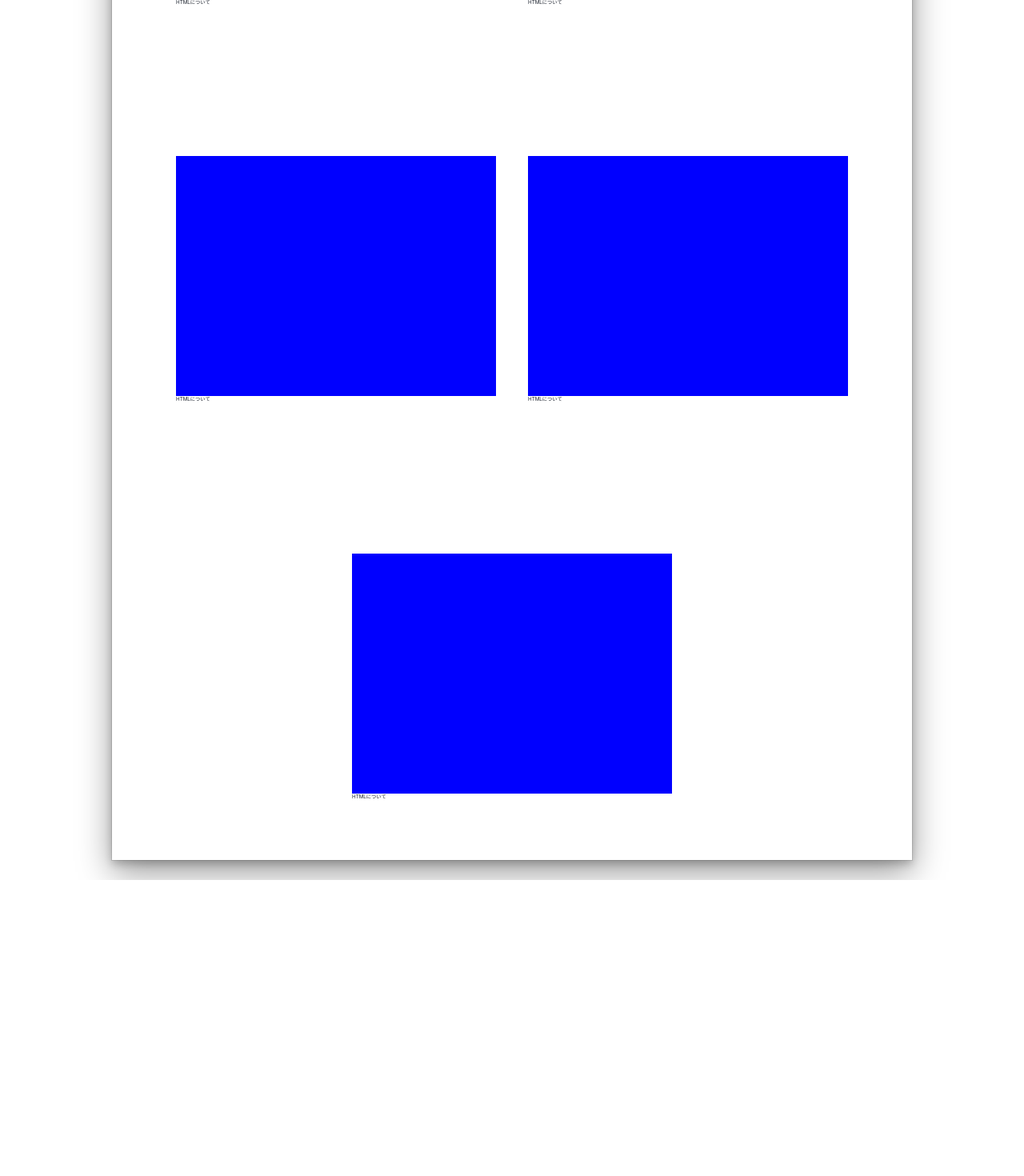
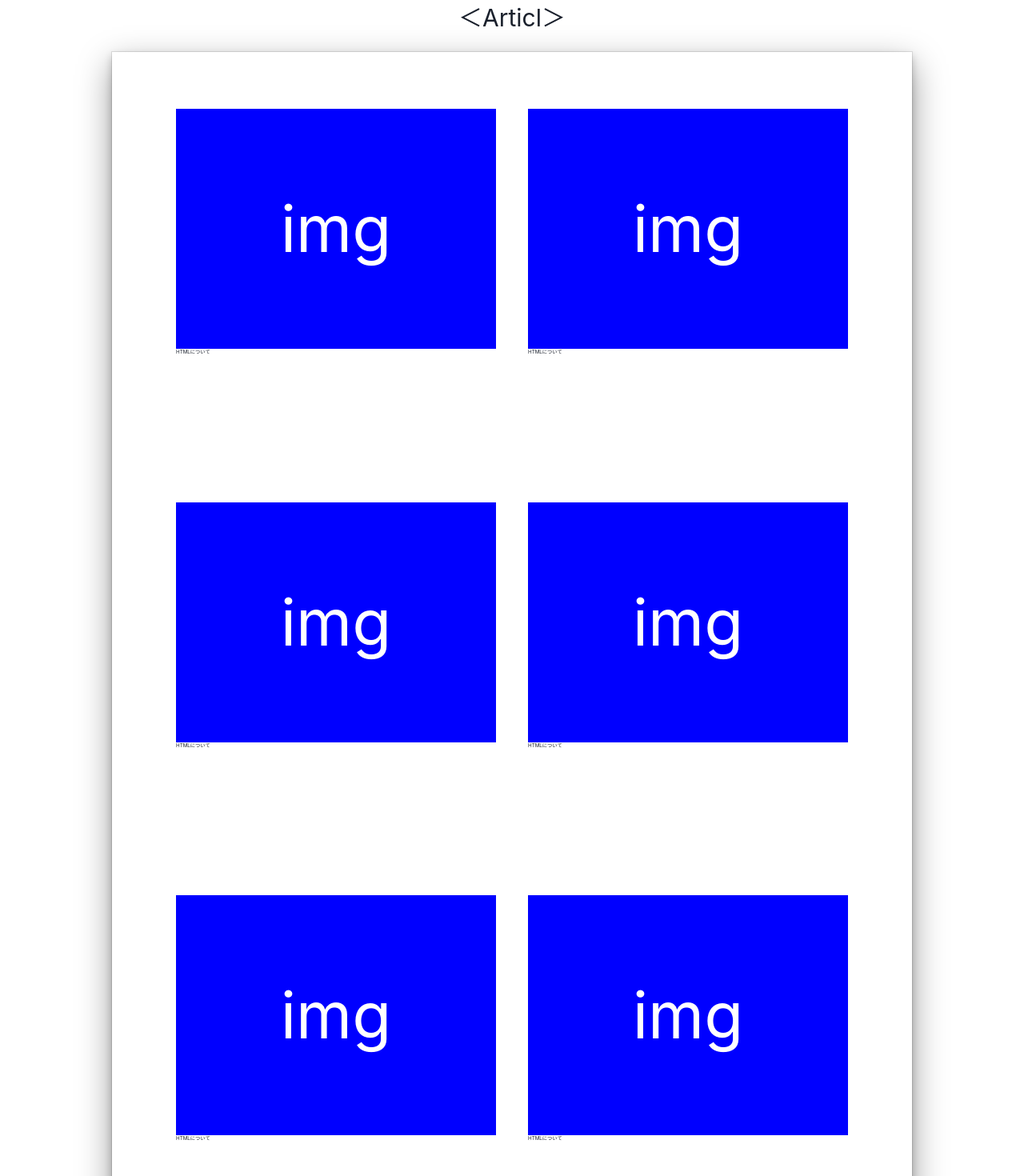
Before and after one commit to yumekiti/Blog-Trial, a Next.js app: page / in a window 1280 px wide. Shown: the part 2100-3570 px from the top of the page at 80% size. Before the commit the page ends 3200 px from the top, so only its background shows below. Built offline with nearby package versions, Linux system fonts and the light colour scheme.

Commit message:
Blog-Trial

```diff
--- a/src/pages/components/Article.tsx
+++ b/src/pages/components/Article.tsx
@@ -3,27 +3,43 @@ import { Box, Flex, Text } from '@chakra-ui/react'
 export default function Articl() {
     return (
         <>
-            <Flex w={'100%'} h={'150rem'} flexDir={'column'} justifyContent={'center'} alignItems={'center'}>
-                <Text></Text>
+            <Flex w={'100%'} h={'150rem'} flexDir={'column'} justifyContent={'center'} alignItems={'center'} marginTop={'40rem'}>
+                <Text fontSize={'5xl'} marginBottom={'2rem'}>＜Articl＞</Text>
                 <Flex flexWrap={'wrap'} w={'100rem'} h={'145rem'} bg={'#fff'} boxShadow={'dark-lg'} gap={'4rem'} justifyContent={'center'} alignItems={'center'}>
                     <Box>
-                        <Box bg={'blue'} w={'40rem'} h={'30rem'}></Box>
+                        <Flex bg={'blue'} w={'40rem'} h={'30rem'} justifyContent={'center'} alignItems={'center'}>
+                            <Text color={'#fff'} fontSize={'9xl'}>img</Text>
+                        </Flex>
                         <Text>HTMLについて</Text>
                     </Box>
                     <Box>
-                        <Box bg={'blue'} w={'40rem'} h={'30rem'}></Box>
+                        <Flex bg={'blue'} w={'40rem'} h={'30rem'} justifyContent={'center'} alignItems={'center'}>
+                            <Text color={'#fff'} fontSize={'9xl'}>img</Text>
+                        </Flex>
                         <Text>HTMLについて</Text>
                     </Box>
                     <Box>
-                        <Box bg={'blue'} w={'40rem'} h={'30rem'}></Box>
+                        <Flex bg={'blue'} w={'40rem'} h={'30rem'} justifyContent={'center'} alignItems={'center'}>
+                            <Text color={'#fff'} fontSize={'9xl'}>img</Text>
+                        </Flex>
                         <Text>HTMLについて</Text>
                     </Box>
                     <Box>
-                        <Box bg={'blue'} w={'40rem'} h={'30rem'}></Box>
+                        <Flex bg={'blue'} w={'40rem'} h={'30rem'} justifyContent={'center'} alignItems={'center'}>
+                            <Text color={'#fff'} fontSize={'9xl'}>img</Text>
+                        </Flex>
                         <Text>HTMLについて</Text>
                     </Box>
                     <Box>
-                        <Box bg={'blue'} w={'40rem'} h={'30rem'}></Box>
+                        <Flex bg={'blue'} w={'40rem'} h={'30rem'} justifyContent={'center'} alignItems={'center'}>
+                            <Text color={'#fff'} fontSize={'9xl'}>img</Text>
+                        </Flex>
+                        <Text>HTMLについて</Text>
+                    </Box>
+                    <Box>
+                        <Flex bg={'blue'} w={'40rem'} h={'30rem'} justifyContent={'center'} alignItems={'center'}>
+                            <Text color={'#fff'} fontSize={'9xl'}>img</Text>
+                        </Flex>
                         <Text>HTMLについて</Text>
                     </Box>
                 </Flex>
```
